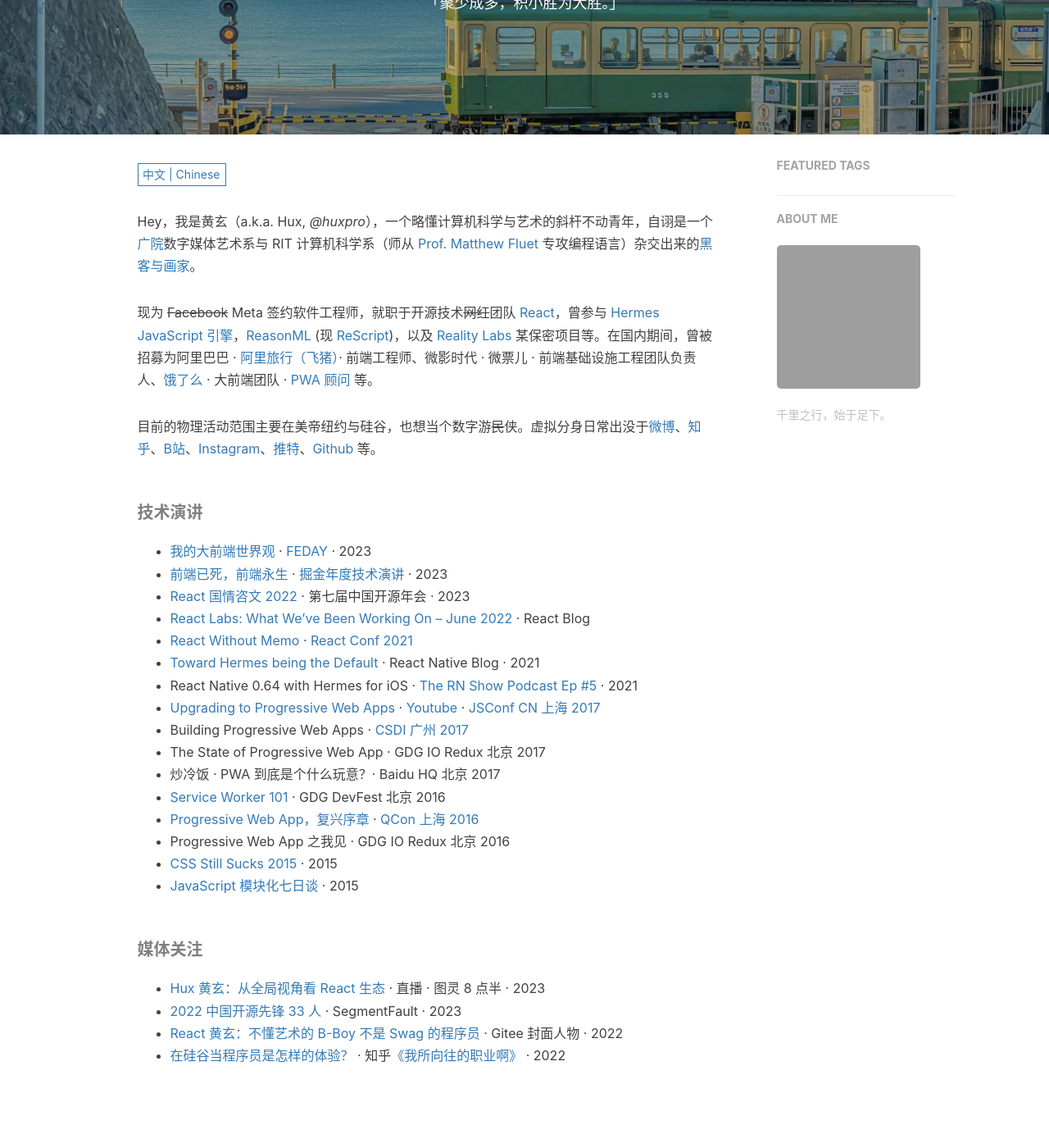
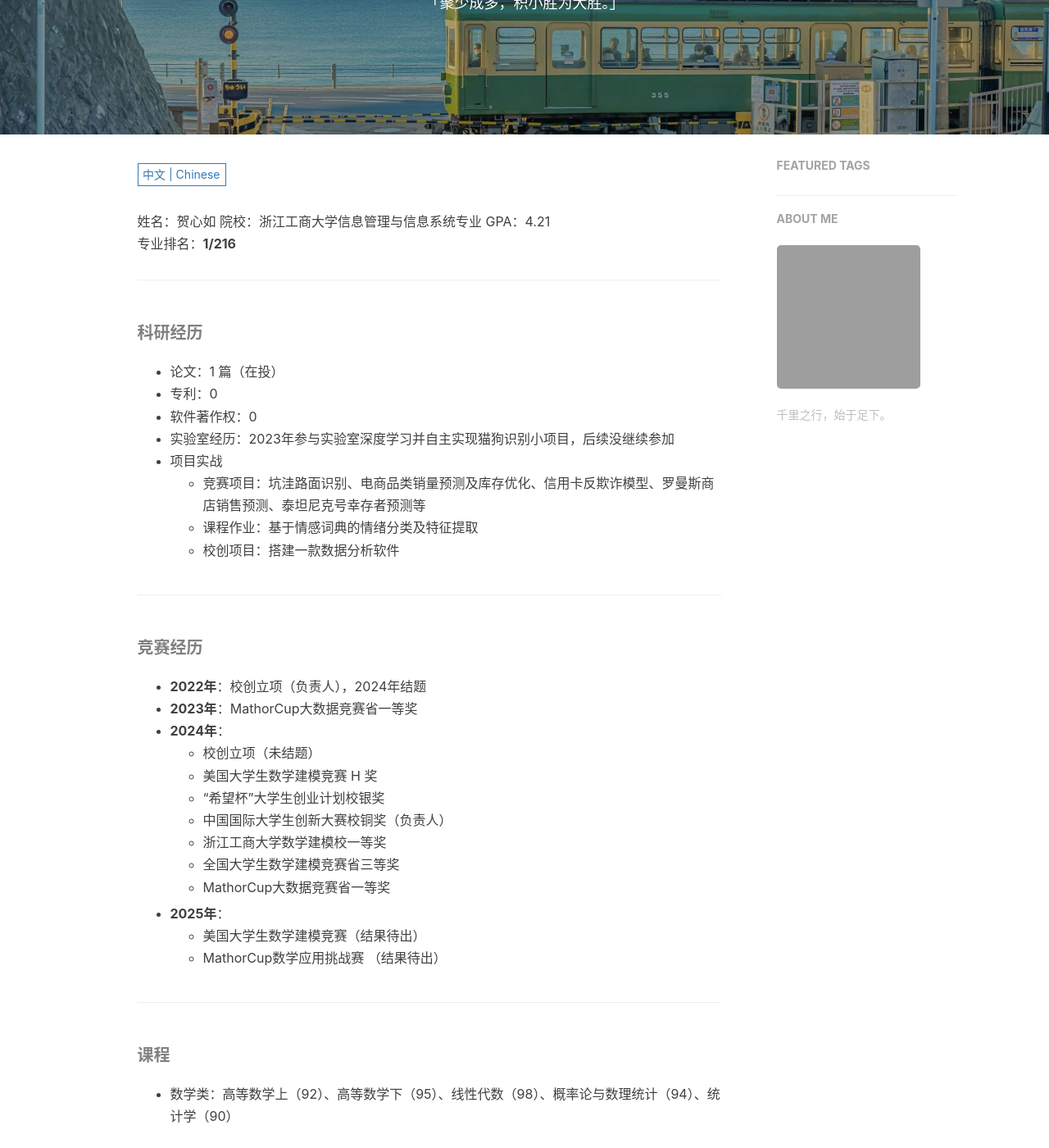
Before and after one commit to moving-svg/moving-svg.github.io, a Jekyll site: the page built from about.html, in a window 1280 px wide and 1400 px high, scrolled down 254 px. Shown: the whole window at 82% size. Built offline with Jekyll 4.4.1, drawn with Linux system fonts in a browser that asks for light colours; nearby versions of some CDN libraries; comment, search, counter and statistics services are not loaded; some of the changed text lies outside the part shown; grey boxes are pictures that could not be loaded.

Commit message:
Update zh.md

```diff
--- a/_includes/about/zh.md
+++ b/_includes/about/zh.md
@@ -1,61 +1,87 @@
-Hey，我是黄玄（a.k.a. Hux, _@huxpro_），一个略懂计算机科学与艺术的斜杆不动青年，自诩是一个[广院](https://baike.baidu.com/item/%E4%B8%AD%E5%9B%BD%E4%BC%A0%E5%AA%92%E5%A4%A7%E5%AD%A6)数字媒体艺术系与 RIT 计算机科学系（师从 [Prof. Matthew Fluet](https://www.cs.rit.edu/~mtf/) 专攻编程语言）杂交出来的[黑客与画家](https://book.douban.com/subject/6021440/)。
+姓名：贺心如
+院校：浙江工商大学信息管理与信息系统专业
+GPA：4.21
+专业排名：**1/216**
 
-现为 <del>Facebook</del> Meta 签约软件工程师，就职于开源技术<del>网红</del>团队 [React](https://beta.reactjs.org/community/meet-the-team#react-core)，曾参与 [Hermes JavaScript 引擎](https://hermesengine.dev/)，[ReasonML](https://reasonml.github.io/) (现 [ReScript](https://rescript-lang.org/))，以及 [Reality Labs](https://tech.fb.com/ar-vr/) 某保密项目等。在国内期间，曾被招募为阿里巴巴 · [阿里旅行（飞猪）](http://alitrip.com)· 前端工程师、微影时代 · 微票儿 · 前端基础设施工程团队负责人、[饿了么](https://ele.me/) · 大前端团队 · [PWA 顾问](https://medium.com/elemefe/upgrading-ele-me-to-progressive-web-app-2a446832e509) 等。
+---
+
+##### 科研经历
+
+- 论文：1 篇（在投）
+- 专利：0
+- 软件著作权：0
+- 实验室经历：2023年参与实验室深度学习并自主实现猫狗识别小项目，后续没继续参加
+- 项目实战
+  - 竞赛项目：坑洼路面识别、电商品类销量预测及库存优化、信用卡反欺诈模型、罗曼斯商店销售预测、泰坦尼克号幸存者预测等
+  - 课程作业：基于情感词典的情绪分类及特征提取
+  - 校创项目：搭建一款数据分析软件
+
+---
+
+##### 竞赛经历
+
+- **2022年**：校创立项（负责人），2024年结题
+- **2023年**：MathorCup大数据竞赛省一等奖
+- **2024年**：
+  - 校创立项（未结题）
+  - 美国大学生数学建模竞赛 H 奖
+  - “希望杯”大学生创业计划校银奖
+  - 中国国际大学生创新大赛校铜奖（负责人）
+  - 浙江工商大学数学建模校一等奖
+  - 全国大学生数学建模竞赛省三等奖
+  - MathorCup大数据竞赛省一等奖
+- **2025年**：
+  - 美国大学生数学建模竞赛（结果待出）
+  - MathorCup数学应用挑战赛 （结果待出）
+
+---
+
+##### 课程
+- 数学类：高等数学上（92）、高等数学下（95）、线性代数（98）、概率论与数理统计（94）、统计学（90）
+<br>
+
+- 编程类：Python程序设计实验（93）、Python程序设计（90）、网络程序设计实验-Java（91）、网络程序设计-Java（84）、数据结构与程序设计实验（90）、数据结构与程序设计（89）、数据库原理与应用（90）、课程设计-数据库应用（优秀）、管理模型与Matlab（96）、系统分析与设计（95）
+<br>
+
+- 机器学习类：大数据基础（94）、数据科学基础（98）、机器学习（93）
+<br>
+
+- 运筹规划类：运筹学（82）、系统工程与项目管理（97）
+<br>
+
+- 管理与经济类：会计学（97）、管理学原理（93）、市场营销（95）、管理信息系统（94）、生产运营管理（94）、网络经济（99）
+
+---
 
 
-目前的物理活动范围主要在美帝纽约与硅谷，也想当个数字游<del>民</del>侠。虚拟分身日常出没于[微博](https://weibo.com/huxpro)、[知乎](https://www.zhihu.com/people/huxpro/pins/posts)、[B站](https://space.bilibili.com/43271611)、[Instagram](https://www.instagram.com/huxpro/)、[推特](https://twitter.com/Huxpro/)、[Github](https://github.com/huxpro) 等。
+##### 证书
+
+- 英语四级：526
+- 英语六级：539
+- 计算机二级（Python）
+- 计算机二级（Java）
+
+---
 
 
-##### 技术演讲
+##### 奖学金与荣誉
 
-- [我的大前端世界观][20] · [FEDAY](https://fequan.com/2023/) · 2023
-- [前端已死，前端永生][21] · [掘金年度技术演讲](https://juejin.cn/meetings/talk2023) · 2023
-- [React 国情咨文 2022][13] · 第七届中国开源年会 · 2023
-- [React Labs: What We've Been Working On – June 2022][12] · React Blog
-- [React Without Memo][11] · [React Conf 2021](https://conf.reactjs.org/)
-- [Toward Hermes being the Default][11] · React Native Blog · 2021
-- React Native 0.64 with Hermes for iOS · [The RN Show Podcast Ep #5](https://www.callstack.com/podcast-react-native-show) · 2021
-- [Upgrading to Progressive Web Apps][9] · [Youtube](https://www.youtube.com/watch?v=RWzMF-1fjJ8&t=1s) · [JSConf CN 上海 2017](http://2017.jsconf.cn/)
-- Building Progressive Web Apps · [CSDI 广州 2017](http://www.csdisummit.com/)
-- The State of Progressive Web App · GDG IO Redux 北京 2017
-- 炒冷饭 · PWA 到底是个什么玩意？· Baidu HQ 北京 2017
-- [Service Worker 101][5] · GDG DevFest 北京 2016
-- [Progressive Web App，复兴序章][4] · [QCon 上海 2016](http://2016.qconshanghai.com/presentation/3111)
-- Progressive Web App 之我见 · GDG IO Redux 北京 2016
-- [CSS Still Sucks 2015][2] · 2015
-- [JavaScript 模块化七日谈][1] · 2015
+- **2023年**：省政府奖学金、校一等奖学金、校三好学生
+- **2024年**：省政府奖学金、校一等奖学金、校三好学生
+
+---
 
 
-##### 媒体关注
 
-- [Hux 黄玄：从全局视角看 React 生态][14] · 直播 · 图灵 8 点半 · 2023
-- [2022 中国开源先锋 33 人][18] · SegmentFault · 2023
-- [React 黄玄：不懂艺术的 B-Boy 不是 Swag 的程序员][16] · Gitee 封面人物 · 2022
-- [在硅谷当程序员是怎样的体验？][17] · 知乎[《我所向往的职业啊》](https://movie.douban.com/subject/36015036/) · 2022
+##### 志愿服务
 
-<!--
-- [掘金 AMA：我是前端娱乐圈的老人 & Facebook 实习生 -- 黄玄][19] · 2018
--->
+- 志愿服务时数：88.76 小时
 
+---
 
-[1]: //huangxuan.me/2015/07/09/js-module-7day/
-[2]: //huangxuan.me/2015/12/28/css-sucks-2015/
-[3]: //huangxuan.me/2016/06/05/pwa-in-my-pov/
-[4]: //huangxuan.me/2016/10/20/pwa-qcon2016/
-[5]: //huangxuan.me/2016/11/20/sw-101-gdgdf/
-[6]: https://yanshuo.io/assets/player/?deck=58ac8598b123db0067292f92 "PWA Rehashing"
-[7]: https://yanshuo.io/assets/player/?deck=593ad6fbfe88c2006a0a0d6d "The State of PWA"
-[8]: https://yanshuo.io/assets/player/?deck=594d673d570c357d0698a950 "Building PWA"
-[9]: //huangxuan.me/jsconfcn2017/
-[10]: https://reactnative.dev/blog/2021/10/26/toward-hermes-being-the-default
-[11]: https://youtu.be/lGEMwh32soc
-[12]: https://reactjs.org/blog/2022/06/15/react-labs-what-we-have-been-working-on-june-2022.html
-[13]: https://www.bilibili.com/video/BV1LY411Q7hC/?spm_id_from=333.999.0.0
-[14]: https://appycyfaqcq1951.pc.xiaoe-tech.com/p/t_pc/course_pc_detail/video/v_64477dbfe4b0cf39e6c11d2a
-[15]: https://segmentfault.com/a/1190000043208486
-[16]: https://gitee.com/gitee-stars/30
-[17]: https://www.zhihu.com/zvideo/1542577108190068737?page=ogv
-[18]: https://segmentfault.com/a/1190000043208486
-[19]: https://juejin.cn/post/6844903750155419655
-[20]: https://www.bilibili.com/video/BV1SC4y1c7ju/
-[21]: https://www.bilibili.com/video/BV1uz421d7Ch/
+##### 学生干部经历
+
+- **2022年至今**：学习委员
+- **2022-2023年**：校学生科技创新协会项目交流部干事
+- **2022-2023年**：浙商大英语协会办公部干事
+- **2024年至今**：校安全协会新闻部副部
```
